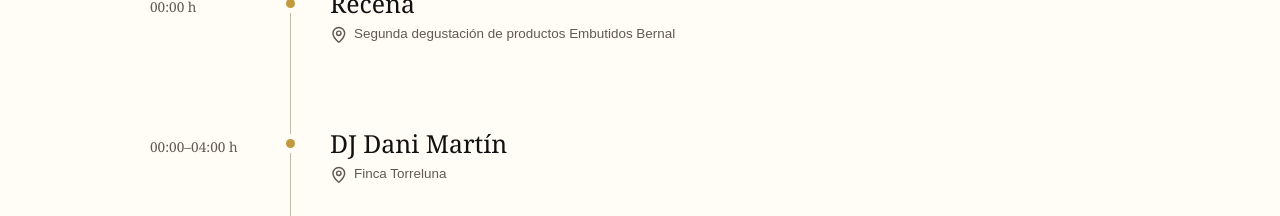
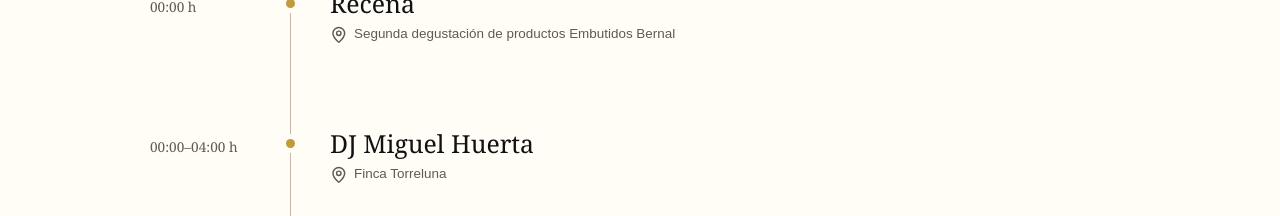
Before and after one commit to Tsuki-byte/Aniversario, a React (Vite) app: page / in a window 1280 px wide. Shown: the part 6420-6636 px from the top of the page. Built offline with nearby package versions, Linux system fonts and the light colour scheme; no server answers; the database is empty.

Commit message:
content: cambiar nombre del DJ a Miguel Huerta

```diff
--- a/src/App.jsx
+++ b/src/App.jsx
@@ -392,7 +392,7 @@ export default function App() {
           <article className="party">
             <time>00:00–04:00 h</time><span className="dot"></span>
             <div>
-              <h3>DJ Dani Martín</h3>
+              <h3>DJ Miguel Huerta</h3>
               <p><MapPin size={24} aria-hidden="true" />Finca Torreluna</p>
             </div>
           </article>
```
